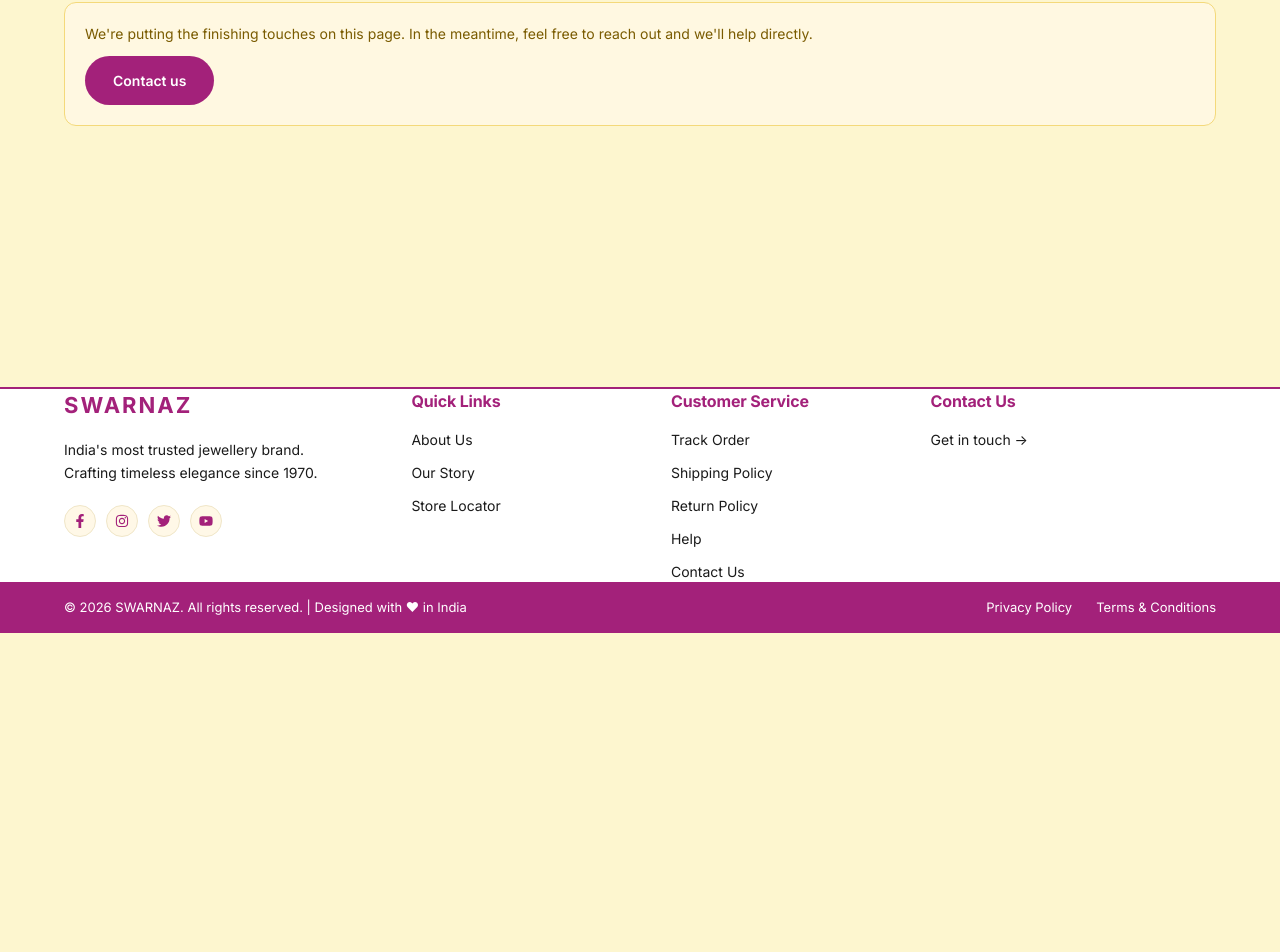
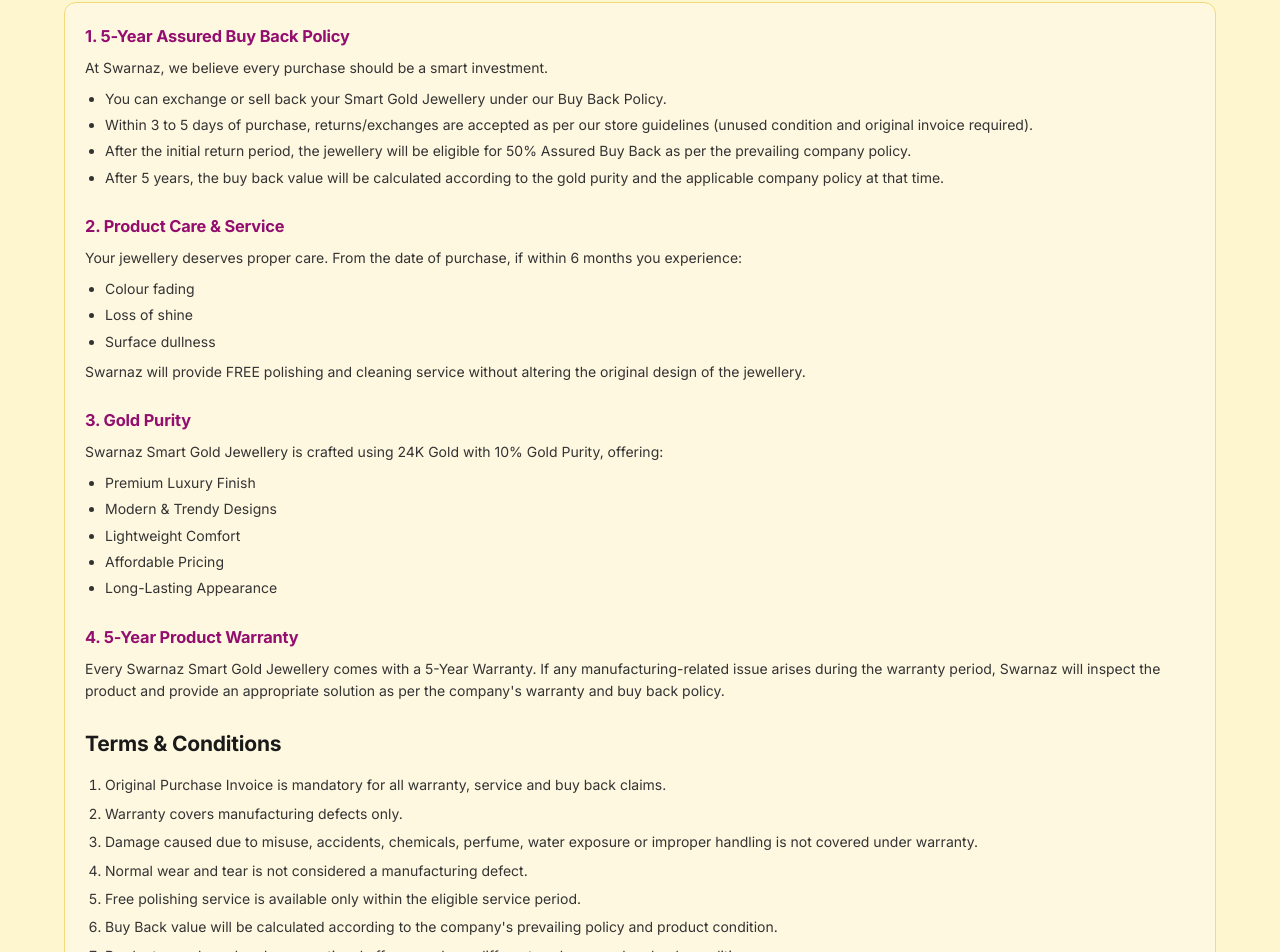
Before and after one commit to Abhishek-Tripathi-Mariox/jwallerywebsite, a React (Vite) app: page /return-policy in a window 1280 px wide. Shown: the part 167-1119 px from the top of the page. Before the commit the page ends 800 px from the top, so only its background shows below. Built offline with nearby package versions, Linux system fonts and the light colour scheme; no server answers.

Commit message:
feedbacks

```diff
--- a/src/App.tsx
+++ b/src/App.tsx
@@ -20,6 +20,7 @@
 import NotFound from "./pages/NotFound";
 import { useLogoStore } from "./store/logoStore";
 import Toaster from "./components/shared/Toaster";
+import SwarnazPolicies from "./components/shared/SwarnazPolicies";
 
 function useApplyBrandAssets() {
   const byType = useLogoStore((s) => s.byType);
@@ -104,7 +105,11 @@
           <Route
             path="/terms"
             element={
-              <StaticPage slug="terms" fallbackTitle="Terms of Service" />
+              <StaticPage
+                slug="terms"
+                fallbackTitle="Terms & Conditions"
+                fallbackBody={<SwarnazPolicies showTermsOnly />}
+              />
             }
           />
           <Route
@@ -119,7 +124,11 @@
           <Route
             path="/return-policy"
             element={
-              <StaticPage slug="return-policy" fallbackTitle="Return Policy" />
+              <StaticPage
+                slug="return-policy"
+                fallbackTitle="Swarnaz Smart Gold Jewellery Policies"
+                fallbackBody={<SwarnazPolicies />}
+              />
             }
           />
           <Route
--- /dev/null
+++ b/src/components/shared/SwarnazPolicies.tsx
@@ -0,0 +1,84 @@
+// Official Swarnaz Smart Gold Jewellery policy content. Used as the fallback
+// body for /return-policy and /terms when the admin CMS page isn't published.
+
+const SECTIONS = [
+  {
+    title: "1. 5-Year Assured Buy Back Policy",
+    intro: "At Swarnaz, we believe every purchase should be a smart investment.",
+    bullets: [
+      "You can exchange or sell back your Smart Gold Jewellery under our Buy Back Policy.",
+      "Within 3 to 5 days of purchase, returns/exchanges are accepted as per our store guidelines (unused condition and original invoice required).",
+      "After the initial return period, the jewellery will be eligible for 50% Assured Buy Back as per the prevailing company policy.",
+      "After 5 years, the buy back value will be calculated according to the gold purity and the applicable company policy at that time.",
+    ],
+  },
+  {
+    title: "2. Product Care & Service",
+    intro:
+      "Your jewellery deserves proper care. From the date of purchase, if within 6 months you experience:",
+    bullets: ["Colour fading", "Loss of shine", "Surface dullness"],
+    outro:
+      "Swarnaz will provide FREE polishing and cleaning service without altering the original design of the jewellery.",
+  },
+  {
+    title: "3. Gold Purity",
+    intro:
+      "Swarnaz Smart Gold Jewellery is crafted using 24K Gold with 10% Gold Purity, offering:",
+    bullets: [
+      "Premium Luxury Finish",
+      "Modern & Trendy Designs",
+      "Lightweight Comfort",
+      "Affordable Pricing",
+      "Long-Lasting Appearance",
+    ],
+  },
+  {
+    title: "4. 5-Year Product Warranty",
+    intro:
+      "Every Swarnaz Smart Gold Jewellery comes with a 5-Year Warranty. If any manufacturing-related issue arises during the warranty period, Swarnaz will inspect the product and provide an appropriate solution as per the company's warranty and buy back policy.",
+    bullets: [] as string[],
+  },
+];
+
+const TERMS = [
+  "Original Purchase Invoice is mandatory for all warranty, service and buy back claims.",
+  "Warranty covers manufacturing defects only.",
+  "Damage caused due to misuse, accidents, chemicals, perfume, water exposure or improper handling is not covered under warranty.",
+  "Normal wear and tear is not considered a manufacturing defect.",
+  "Free polishing service is available only within the eligible service period.",
+  "Buy Back value will be calculated according to the company's prevailing policy and product condition.",
+  "Products purchased under promotional offers may have different exchange or buy back conditions.",
+  "Swarnaz reserves the right to modify the Buy Back Policy, Warranty and Terms & Conditions without prior notice.",
+  "All disputes shall be subject to the jurisdiction of Patna, Bihar.",
+];
+
+export default function SwarnazPolicies({ showTermsOnly = false }: { showTermsOnly?: boolean }) {
+  return (
+    <div className="swarnaz-policies" style={{ lineHeight: 1.6, color: "#333" }}>
+      {!showTermsOnly &&
+        SECTIONS.map((s) => (
+          <section key={s.title} style={{ marginBottom: 24 }}>
+            <h3 style={{ color: "#930e6e", marginBottom: 8 }}>{s.title}</h3>
+            {s.intro && <p style={{ margin: "0 0 8px" }}>{s.intro}</p>}
+            {s.bullets.length > 0 && (
+              <ul style={{ margin: "0 0 8px", paddingLeft: 20 }}>
+                {s.bullets.map((b, i) => (
+                  <li key={i} style={{ marginBottom: 4 }}>{b}</li>
+                ))}
+              </ul>
+            )}
+            {s.outro && <p style={{ margin: 0 }}>{s.outro}</p>}
+          </section>
+        ))}
+
+      <section>
+        <h2 style={{ marginBottom: 12 }}>Terms &amp; Conditions</h2>
+        <ol style={{ paddingLeft: 20 }}>
+          {TERMS.map((t, i) => (
+            <li key={i} style={{ marginBottom: 6 }}>{t}</li>
+          ))}
+        </ol>
+      </section>
+    </div>
+  );
+}
```
